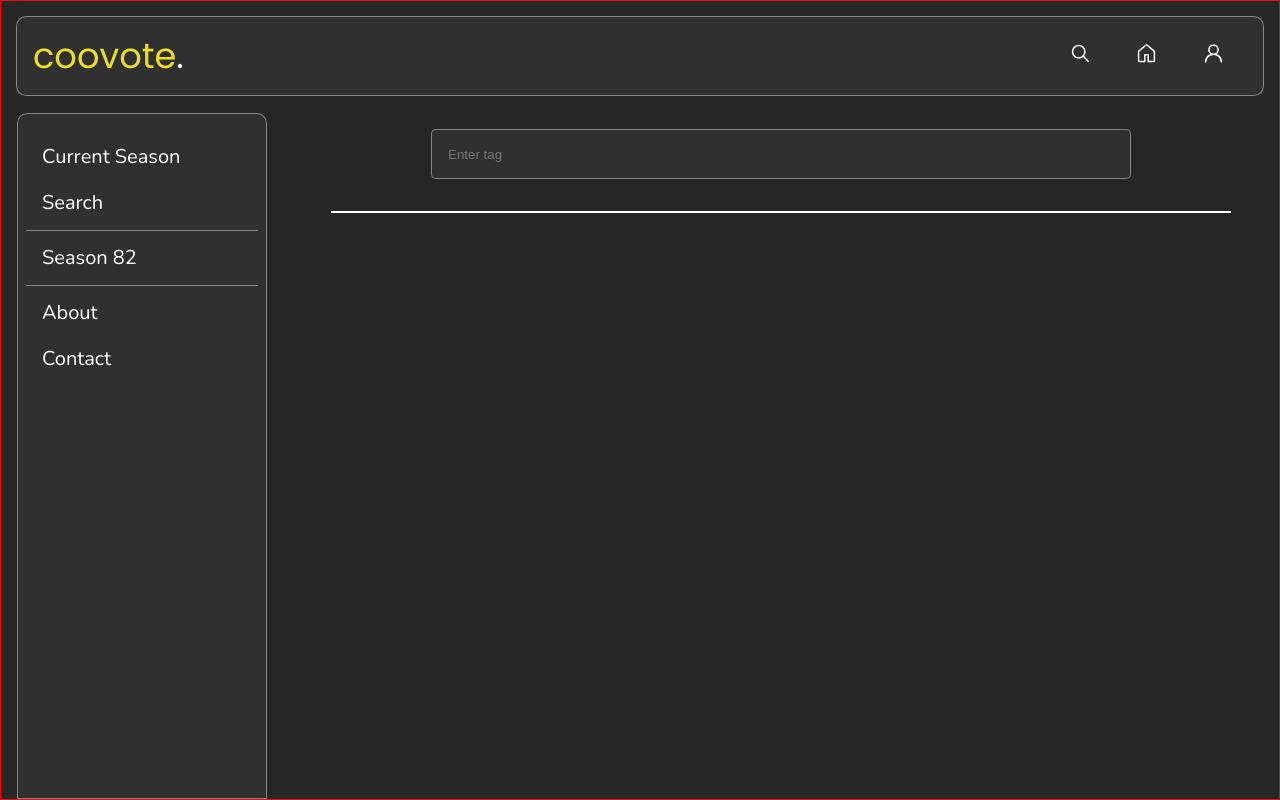
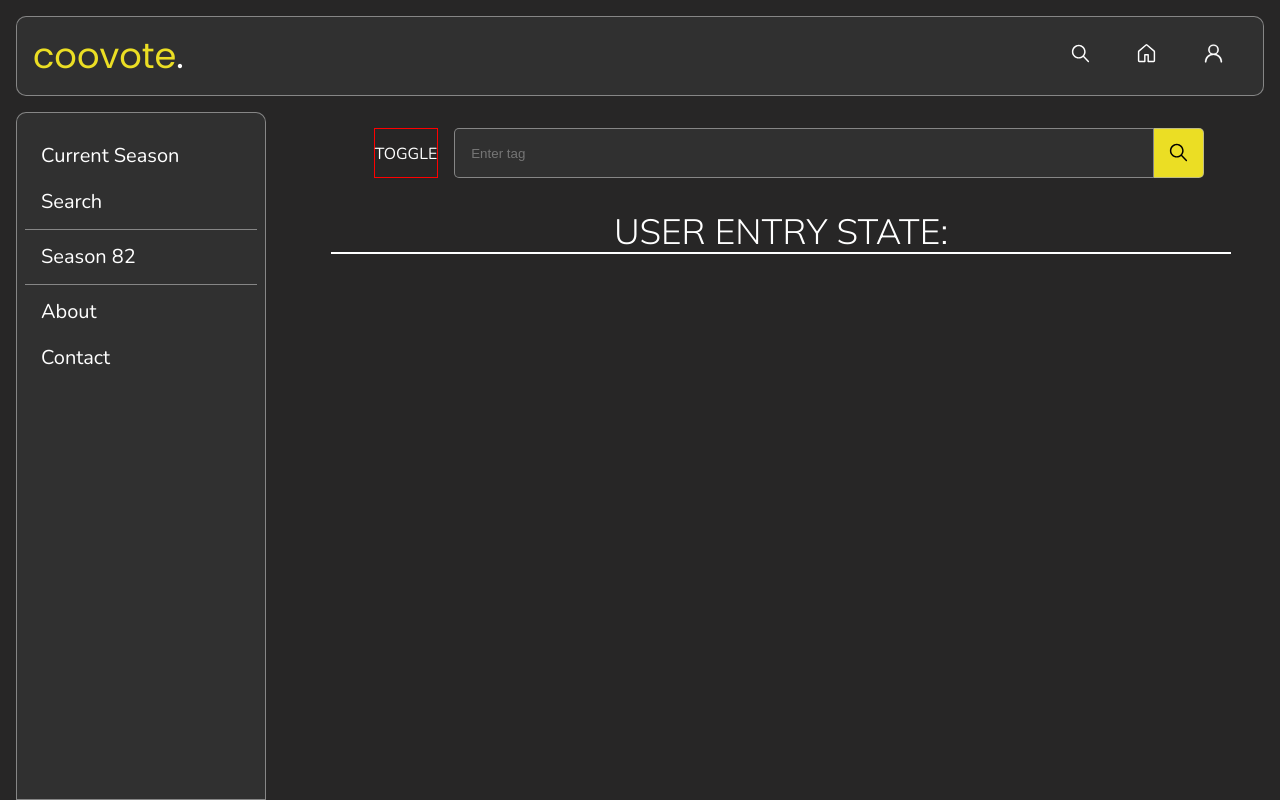
Before and after one commit to josedrios/clashvote, a React (Vite) app: page / in a window 1280 px wide. Built offline with nearby package versions, Linux system fonts and the light colour scheme; a web font is replaced by a local one.

Commit message:
Put searchbar in a form, added a button for submission as well, made a handler function for the form to prevent defeault and update user entry state, added temporary h1 tag to view state

```diff
--- a/src/Search.jsx
+++ b/src/Search.jsx
@@ -2,12 +2,34 @@ import { useState } from 'react'
 import './styles/main.scss'
 import SearchInfo from './SearchInfo'
 import SearchResult from './SearchResult'
-
+import { IoIosSearch } from "react-icons/io";
 
 function Search() {
+  const [userEntry, setUserEntry] = useState('');
+
+  function handleFormSubmit(event) {
+    event.preventDefault();
+    const userInput = document.getElementById('searchbar').value;
+    setUserEntry(userInput);
+  }
+
   return (
     <div id='search-page-container'>
-        <input id='searchbar' type="text" placeholder='Enter tag'/>
+        <form  id='searchbar-container' onSubmit={handleFormSubmit}>
+          <div id='searchbar-toggle'>
+            TOGGLE
+          </div>
+          <input id='searchbar' type="text" placeholder='Enter tag'/>
+          <button type='submit' id='searchbar-submit-button'>
+            <IoIosSearch />
+          </button>
+        </form>
+        <h1
+          style={{
+            color: "white"
+          }}>
+          USER ENTRY STATE: {userEntry}
+        </h1>
         {/* <SearchInfo/> */}
         <SearchResult/>
     </div>
--- a/src/styles/layouts/_app.scss
+++ b/src/styles/layouts/_app.scss
@@ -20,7 +20,6 @@
 }
 
 #main-container {
-    border: 1px solid red;
     display: flex;
     flex-direction: row;
     flex-grow: 1;
@@ -28,7 +27,6 @@
     padding-top: calc(80px + $spacing-medium);
 }
 
-// Make sidebar sticky?
 #main-sidebar {
     border: $border-thickness-xs solid $border-color;
     border-top-left-radius: $border-radius-sm;
--- a/src/styles/layouts/_search.scss
+++ b/src/styles/layouts/_search.scss
@@ -4,20 +4,58 @@
     align-items: center;
 }
 
+#searchbar-container {
+    width: 100%;
+    display: flex;
+    justify-content: center;
+
+    > * {
+        height: 50px;
+    }
+}
+
+#searchbar-toggle {
+    border: 1px solid red;
+    text-align: center;
+    line-height: 50px; // TEMP: FOR SAKE OF STYLE
+    margin: 0px $spacing-medium;
+}
+
 #searchbar {
     margin-bottom: $spacing-large;
     max-width: 700px;
-    height: 50px;
-    border-radius: $border-radius-xs;
+    border-top-left-radius: $border-radius-xs;
+    border-bottom-left-radius: $border-radius-xs;
     background-color: $secondary-background-color;
     width: 100%;
     border: 1px solid $border-color;
     text-decoration: none;
     outline: none;
     padding: 0px $spacing-medium;
-    transition: border-color $transition-duration-fast;
+    transition: border-color $transition-duration-slow;
 }
 
 #searchbar:focus {
     border: 1px solid $primary-color;
 }
+
+#searchbar-submit-button {
+    border: 1px solid $border-color;
+    border-left: none;
+    background-color: $primary-color;
+    border-top-right-radius: $border-radius-xs;
+    border-bottom-right-radius: $border-radius-xs;
+    aspect-ratio: 1/1;
+    transition: background-color $transition-duration-slow;
+
+    svg {
+        position: relative;
+        top: 2px;
+        font-size: 23px;
+        fill: black;
+    }
+
+    &:hover {
+        background-color: rgba(228, 215, 39, 0.871);
+    }
+}
```
